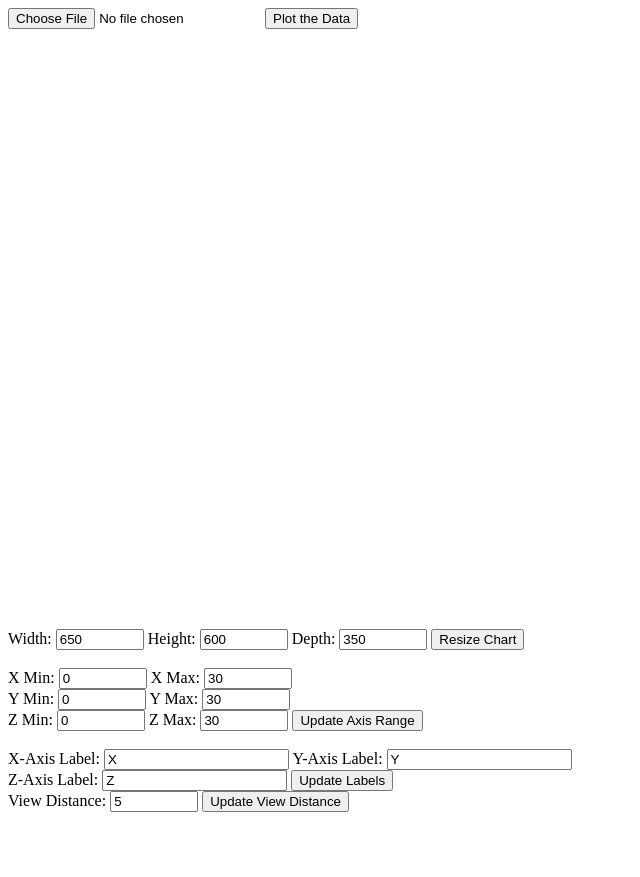
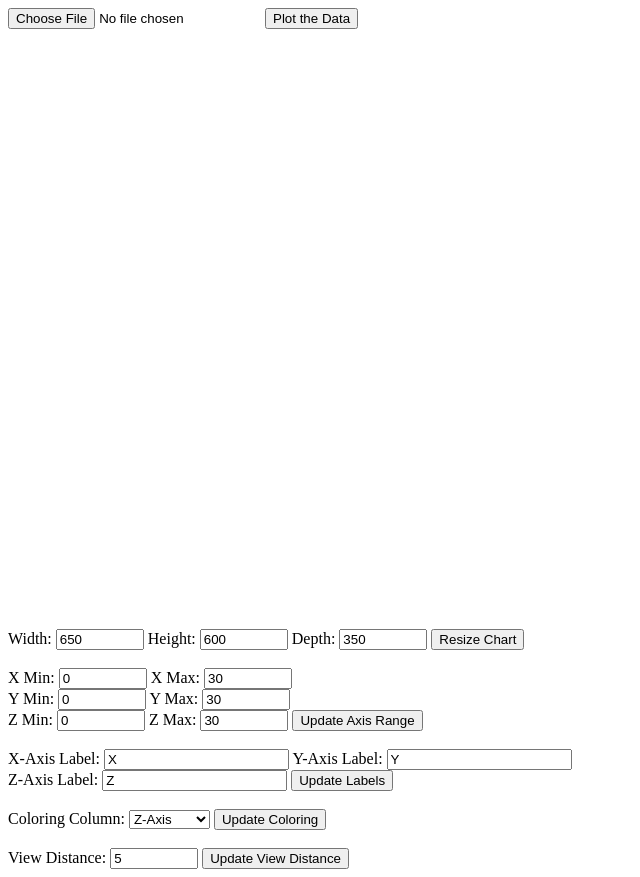
Before and after one commit to NyahMeow/visual, a plain HTML site: page index.html in a window 1280 px wide. Shown: the whole page, without its empty margins (0-640 px from the left). Before the commit the page ends 820 px from the top, so only its background shows below. Drawn offline with nearby package versions, Linux system fonts and the light colour scheme.

Commit message:
Update index.html

```diff
--- a/index.html
+++ b/index.html
@@ -45,7 +45,16 @@
         <input type="text" id="zAxisUnit" value="Z">
         <button id="updateUnits">Update Labels</button>
     </div>
-
+<br>
+    <div>
+        <label for="colorColumn">Coloring Column:</label>
+        <select id="colorColumn">
+            <option value="z">Z-Axis</option>
+            <option value="e">E Column</option>
+        </select>
+        <button id="updateColoring">Update Coloring</button>
+    </div>
+<br>
      <div>
         <label for="viewDistance">View Distance:</label>
         <input type="number" id="viewDistance" value="5" min="1" max="100">
```
